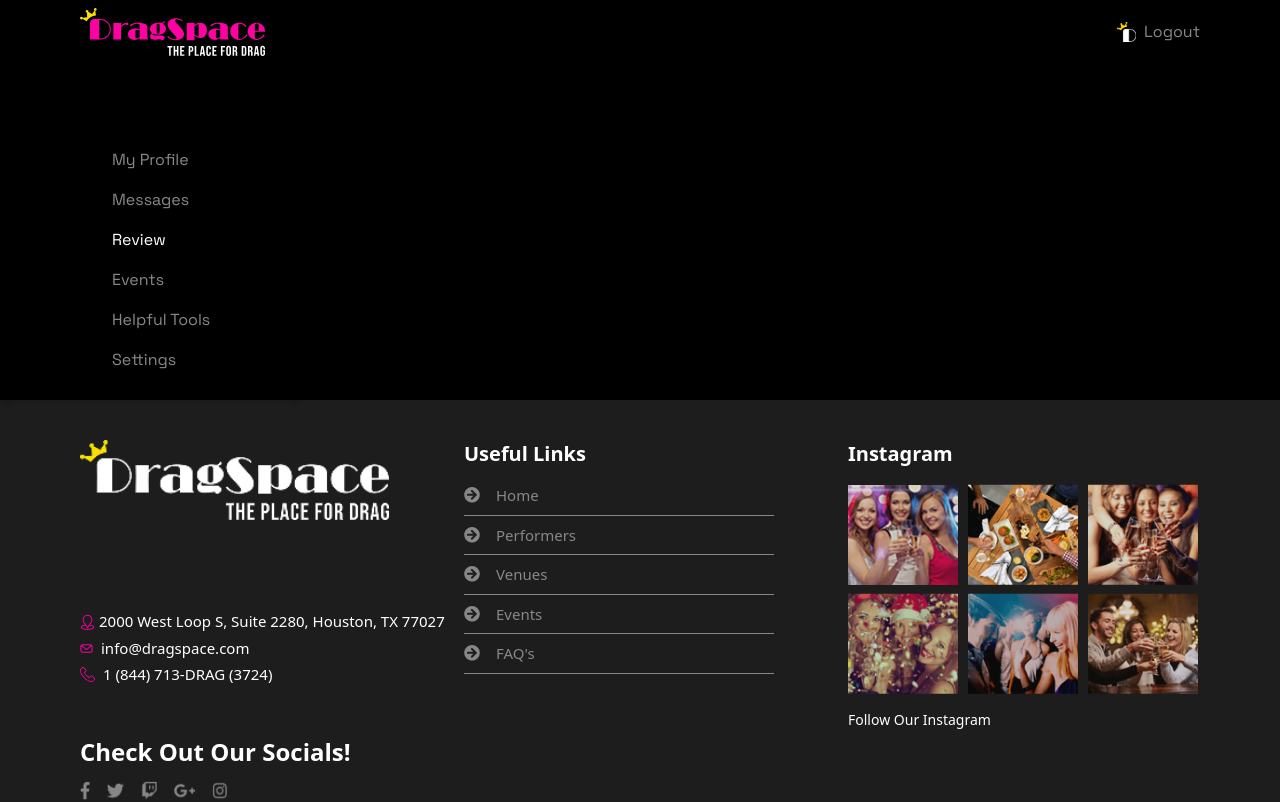
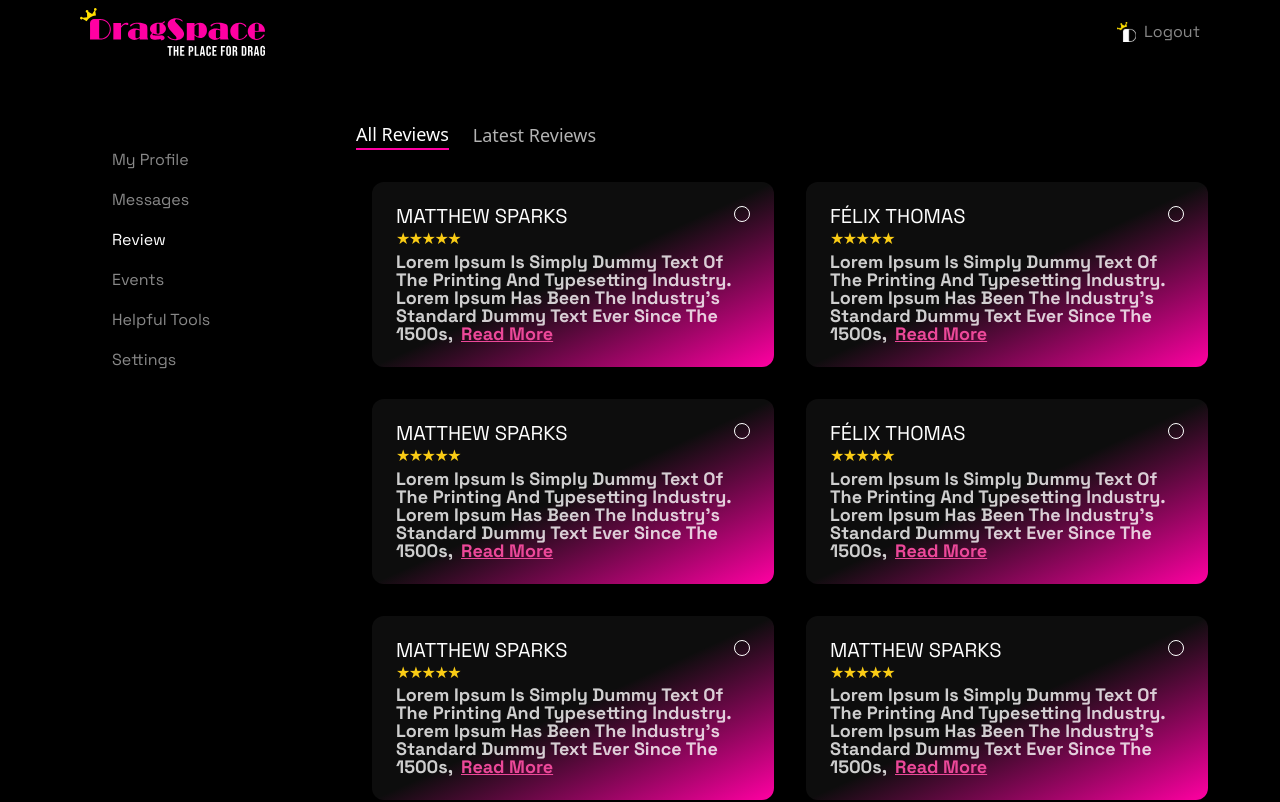
Before and after one commit to HamzaAliKundi/coltable-deshabord-performer, a React (Vite) app: page /review in a window 1280 px wide. Shown: the top 802 px of the page. Built offline with nearby package versions, Linux system fonts and the light colour scheme.

Commit message:
add review card section

```diff
--- a/src/components/reviews/reviews.tsx
+++ b/src/components/reviews/reviews.tsx
@@ -1,9 +1,96 @@
 import React from 'react'
 
+interface ReviewCardProps {
+  name: string;
+  rating: number;
+  text: string;
+  isFirstInRow?: boolean;
+}
+
+const ReviewCard: React.FC<ReviewCardProps> = ({ name, rating, text, isFirstInRow }) => {
+  return (
+    <div className={`p-6 rounded-xl relative bg-gradient-to-br from-[#0D0D0D] via-[#0D0D0D]/100 to-[#FF00A2]`}>
+      <div className="relative z-10">
+        <div className="flex justify-between items-start mb-4">
+          <div className="flex gap-4 items-center">
+            <div>
+              <h3 className="font-['Space_Grotesk'] font-normal text-[20px] leading-[100%] tracking-[0%] align-middle uppercase text-white">{name}</h3>
+              <div className="flex gap-0.5">
+                {[...Array(rating)].map((_, i) => (
+                  <span key={i} className="text-yellow-400 w-[10.8px] h-[10.8px] left-[10.8px]">★</span>
+                ))}
+              </div>
+            </div>
+          </div>
+          <button className="w-4 h-4 rounded-full border-[1px] border-white"></button>
+        </div>
+        <p className="font-['Space_Grotesk'] font-bold text-[18px] leading-[100%] tracking-[0%] align-middle capitalize text-white/80">
+          {text}
+          <button className="text-pink-500 underline ml-2">Read More</button>
+        </p>
+      </div>
+    </div>
+  )
+}
+
 const Reviews = () => {
+  const reviews = [
+    {
+      name: "MATTHEW SPARKS",
+      rating: 5,
+      text: "Lorem Ipsum Is Simply Dummy Text Of The Printing And Typesetting Industry. Lorem Ipsum Has Been The Industry's Standard Dummy Text Ever Since The 1500s,"
+    },
+    {
+      name: "FÉLIX THOMAS",
+      rating: 5,
+      text: "Lorem Ipsum Is Simply Dummy Text Of The Printing And Typesetting Industry. Lorem Ipsum Has Been The Industry's Standard Dummy Text Ever Since The 1500s,"
+    },
+    {
+      name: "MATTHEW SPARKS",
+      rating: 5,
+      text: "Lorem Ipsum Is Simply Dummy Text Of The Printing And Typesetting Industry. Lorem Ipsum Has Been The Industry's Standard Dummy Text Ever Since The 1500s,"
+    },
+    {
+      name: "FÉLIX THOMAS",
+      rating: 5,
+      text: "Lorem Ipsum Is Simply Dummy Text Of The Printing And Typesetting Industry. Lorem Ipsum Has Been The Industry's Standard Dummy Text Ever Since The 1500s,"
+    },
+    {
+      name: "MATTHEW SPARKS",
+      rating: 5,
+      text: "Lorem Ipsum Is Simply Dummy Text Of The Printing And Typesetting Industry. Lorem Ipsum Has Been The Industry's Standard Dummy Text Ever Since The 1500s,"
+    },
+    {
+      name: "MATTHEW SPARKS",
+      rating: 5,
+      text: "Lorem Ipsum Is Simply Dummy Text Of The Printing And Typesetting Industry. Lorem Ipsum Has Been The Industry's Standard Dummy Text Ever Since The 1500s,"
+    },
+    {
+      name: "FÉLIX THOMAS",
+      rating: 5,
+      text: "Lorem Ipsum Is Simply Dummy Text Of The Printing And Typesetting Industry. Lorem Ipsum Has Been The Industry's Standard Dummy Text Ever Since The 1500s,"
+    },
+  ];
+
   return (
-    <div>
-        <h1>Reviews</h1>
+    <div className="p-8">
+      <div className="mb-8 flex gap-6">
+        <button className="text-white text-lg opacity-100 border-b-2 border-[#FF00A2]">All Reviews</button>
+        <button className="text-white text-lg opacity-70">Latest Reviews</button>
+      </div>
+      <div className="grid grid-cols-1 md:grid-cols-2 gap-8 px-4">
+        {reviews.map((review, index) => (
+          <ReviewCard
+            key={index}
+            {...review}
+            isFirstInRow={index % 2 === 0}
+          />
+        ))}
+      </div>
+      <div className="flex justify-end mt-8 gap-4">
+        <button className="w-[180px] h-[48px] border border-white/20 bg-transparent text-white rounded-l-[35px]">Cancel</button>
+        <button className="w-[180px] h-[48px] rounded-r-[35px] bg-[#FF00A2] text-white">Save</button>
+      </div>
     </div>
   )
 }
```
